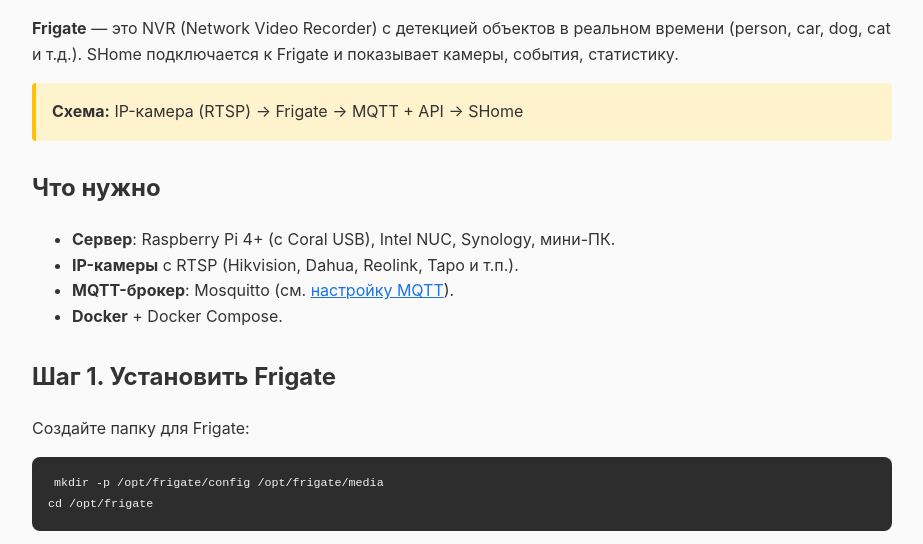
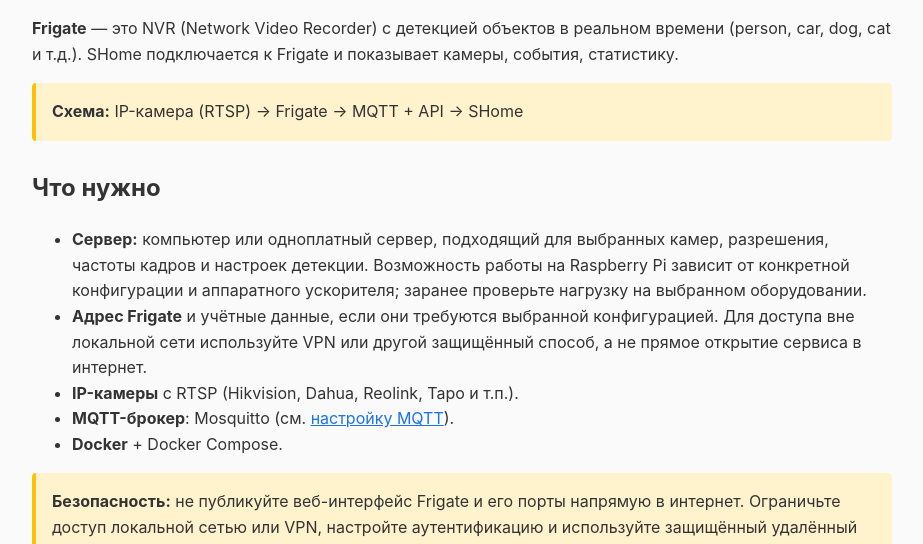
Before and after one commit to votsurx/SHome-Releases, a plain HTML site: page docs/settings/frigate.html in a window 1280 px wide. Shown: the part 240-784 px from the top of the page, without its empty margins (178-1101 px from the left). Drawn offline with Linux system fonts and the light colour scheme.

Commit message:
Исправление документации

```diff
--- a/docs/settings/frigate.html
+++ b/docs/settings/frigate.html
@@ -34,11 +34,29 @@
 
 <h2>Что нужно</h2>
 <ul>
-    <li><strong>Сервер</strong>: Raspberry Pi 4+ (с Coral USB), Intel NUC, Synology, мини-ПК.</li>
+    <li>
+        <strong>Сервер:</strong> компьютер или одноплатный сервер, подходящий
+        для выбранных камер, разрешения, частоты кадров и настроек детекции.
+        Возможность работы на Raspberry Pi зависит от конкретной конфигурации
+        и аппаратного ускорителя; заранее проверьте нагрузку на выбранном
+        оборудовании.
+    </li>
+    <li>
+        <strong>Адрес Frigate</strong> и учётные данные, если они требуются
+        выбранной конфигурацией. Для доступа вне локальной сети используйте VPN
+        или другой защищённый способ, а не прямое открытие сервиса в интернет.
+    </li>
     <li><strong>IP-камеры</strong> с RTSP (Hikvision, Dahua, Reolink, Tapo и т.п.).</li>
     <li><strong>MQTT-брокер</strong>: Mosquitto (см. <a href="mqtt.html">настройку MQTT</a>).</li>
     <li><strong>Docker</strong> + Docker Compose.</li>
 </ul>
+
+<div class="highlight">
+    <strong>Безопасность:</strong> не публикуйте веб-интерфейс Frigate и его
+    порты напрямую в интернет. Ограничьте доступ локальной сетью или VPN,
+    настройте аутентификацию и используйте защищённый удалённый доступ.
+    Не открывайте порты на роутере без необходимости.
+</div>
 
 <h2>Шаг 1. Установить Frigate</h2>
 
```
